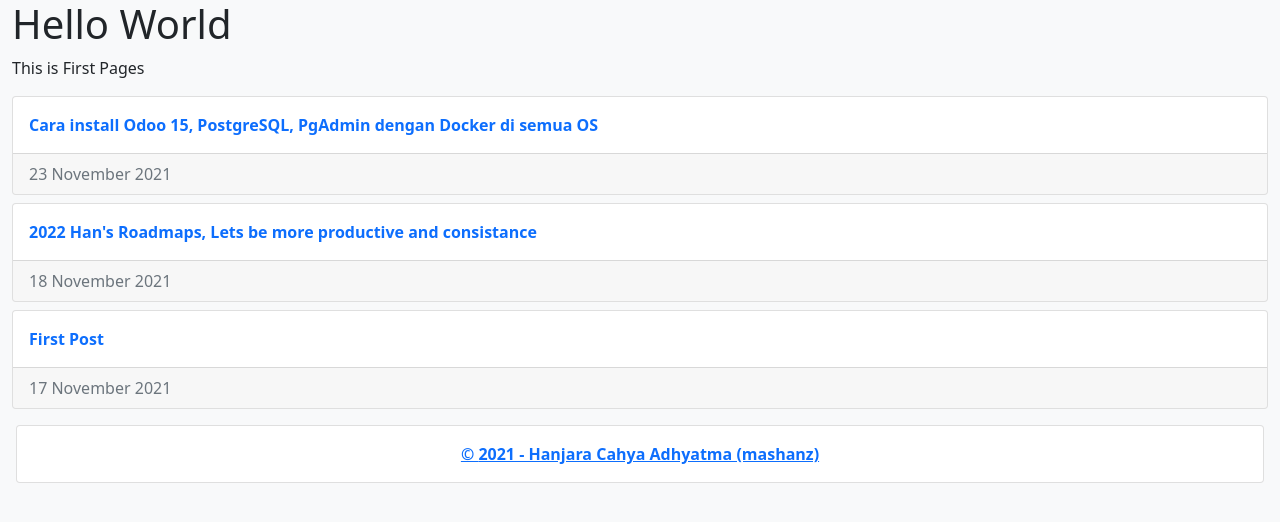
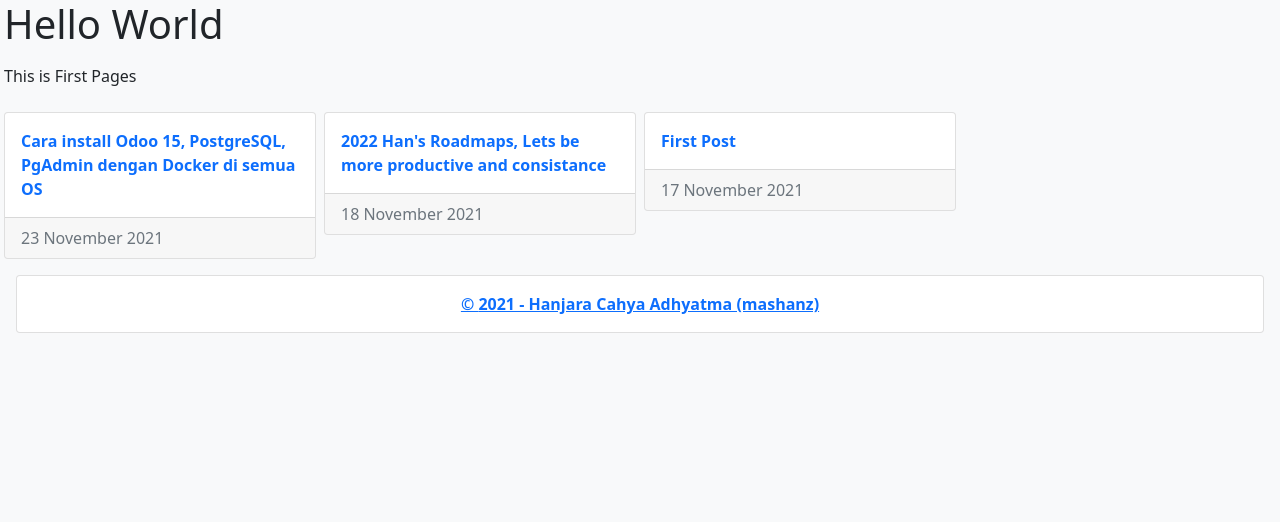
Before and after one commit to mashanz/note, a Jekyll site: the page built from README.md, in a window 1280 px wide. Shown: the top 522 px of the page. Built offline with Jekyll 4.4.1, drawn with Linux system fonts in a browser that asks for light colours; our own code applies the rules of GitHub Pages for plain Markdown files.

Commit message:
Update base.html

```diff
--- a/_layouts/base.html
+++ b/_layouts/base.html
@@ -14,12 +14,12 @@ layout: base
     <link href="https://cdn.jsdelivr.net/npm/bootstrap@5.0.2/dist/css/bootstrap.min.css" rel="stylesheet" integrity="sha384-EVSTQN3/azprG1Anm3QDgpJLIm9Nao0Yz1ztcQTwFspd3yD65VohhpuuCOmLASjC" crossorigin="anonymous">
   </head>
   <body class="bg-light">
-    <div class="container-fluid">
+    <div class="container-fluid row px-0 mx-0 g-2">
       {{ content }}
 
        {% for post in site.posts %}
-        <a href="{{ post.url | relative_url }}" class="text-decoration-none">
-          <article class="card my-2">
+        <a href="{{ post.url | relative_url }}" class="text-decoration-none col-3">
+          <article class="card">
             <div class="card-body">
               <strong>{{ post.title }}</strong>
             </div>
```
